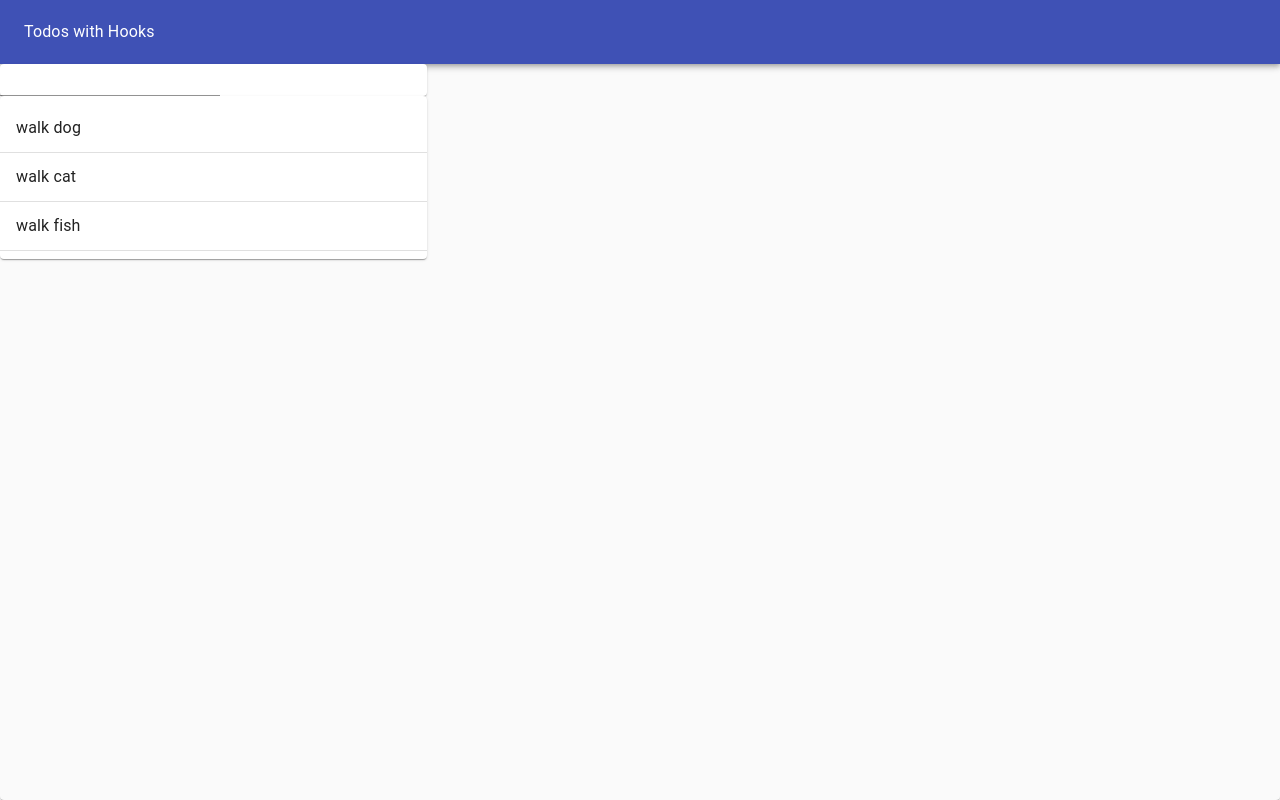
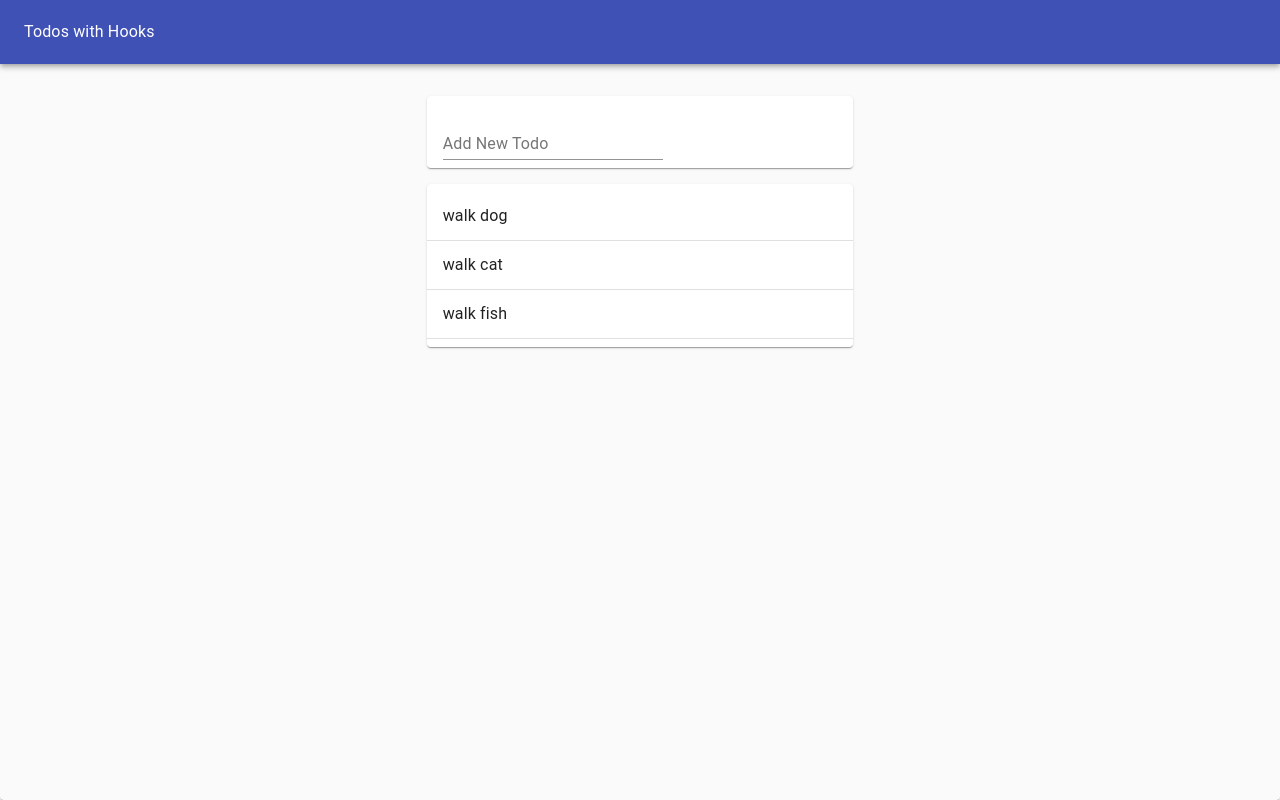
Before and after one commit to ghigbie/react-hooks-todo-list, a React (Create React App) app: page / in a window 1280 px wide. Built offline with nearby package versions, Linux system fonts and the light colour scheme.

Commit message:
Add more styles

```diff
--- a/src/TodoApp.js
+++ b/src/TodoApp.js
@@ -20,6 +20,10 @@ const appBarStyles = {
     height: "64px",
 }
 
+const gridStyles = {
+    marginTop: "1rem",
+}
+
 const TodoApp = () => {
     const fakeTodos = [
         {id: 1, task: 'walk dog', completed: false },
@@ -40,7 +44,7 @@ const TodoApp = () => {
                     </Typography>
                 </ToolBar>
            </AppBar>
-           <Grid container>
+           <Grid container justify='center' style={gridStyles}>
             <Grid item xs={11} md={8} lg={4}>
                 <TodoForm addTodo={addTodo}/>
                 <TodoList todos={todos}/>
--- a/src/components/TodoForm.js
+++ b/src/components/TodoForm.js
@@ -3,17 +3,27 @@ import Paper from "@material-ui/core/Paper";
 import TextField from "@material-ui/core/TextField";
 import useInputState from "./../hooks/useInputState"
 
+const paperStyles = {
+    margin: "1rem 0",
+    padding: "0 1rem",
+}
+
 const TodoForm  = ({ addTodo })=> {
     const [value, handleChange, reset] = useInputState("");
 
     return(
-        <Paper>
+        <Paper style={paperStyles}>
             <form onSubmit={ e => {
                 e.preventDefault();
                 addTodo(value);
                 reset()
             }}>
-                <TextField value={value}  onChange={handleChange}/>
+                <TextField
+                    value={value}
+                    onChange={handleChange}
+                    margin='normal'
+                    label='Add New Todo'
+                />
             </form>
         </Paper>
     );
```
